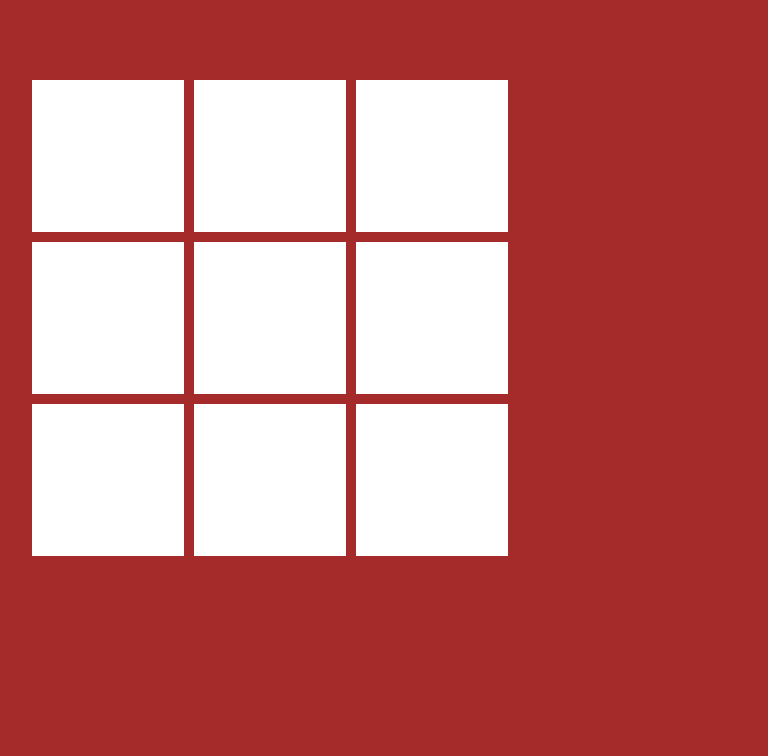
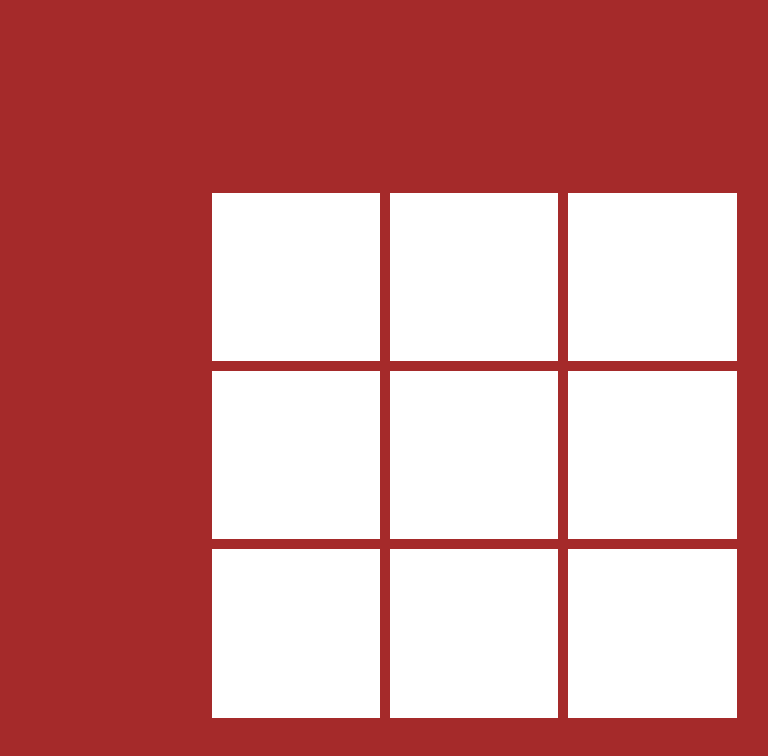
Before and after one commit to jennyknuth/tic-tac-toe, a website: page index.html in a window 1280 px wide. Shown: the whole page, without its empty margins (161-929 px from the left). Drawn offline with Linux system fonts and the light colour scheme.

Commit message:
added some comments, change CSS a bit

```diff
--- a/app.js
+++ b/app.js
@@ -4,10 +4,11 @@ var board = document.getElementById('board')
 
 var win = [['a1', 'a2', 'a3'], ['b1', 'b2', 'b3'], ['c1', 'c2', 'c3'], ['a1', 'b1', 'c1'], ['a2', 'b2', 'c2'], ['a3', 'b3', 'c3'], ['a1', 'b2', 'c3'], ['a3', 'b2', 'c1']]
 
+// game constructor to initialize board
 var Game = function () {
   this.obj = {}
   // this.objX = {}
-  this.player = 'O'
+  this.player = 'X'
   this.counter = 0
 }
 
@@ -26,7 +27,7 @@ var checkWinner = function (player) {
       alert(player + ' wins!')
       board.addEventListener('click', clearBoard())
     } else if (game.counter === 9) {
-      alert('a tie!')
+      alert('a draw!')
       board.addEventListener('click', clearBoard())
     }
   })
--- a/index.html
+++ b/index.html
@@ -3,6 +3,7 @@
 <head>
   <meta charset="UTF-8">
   <title>Tic Tac Toe</title>
+  <meta name="viewport" content="width=device-width, initial-scale=1">
   <link rel="stylesheet" href="style.css">
 </head>
 <body>
--- a/style.css
+++ b/style.css
@@ -4,7 +4,7 @@
 
 body{
   font-family: sans-serif;
-  width: 900px;
+  max-width: 900px;
   height: 900px;
   background-color: brown;
 }
@@ -14,7 +14,10 @@ section{
   display: block;
   width: 60%;
   height: 60%;
-  margin: 75px auto;
+  margin: 0 auto;
+  top: 50%;
+  left: 50%;
+  transform: translate(-50%, -50%);
 }
 
 div{
@@ -23,8 +26,8 @@ div{
   color: brown;
   text-align: center;
   display: block;
-  height: 30%;
-  width: 30%;
+  height: 33%;
+  width: 33%;
   border: 5px solid brown;
   float: left;
   background-color: white;
```
